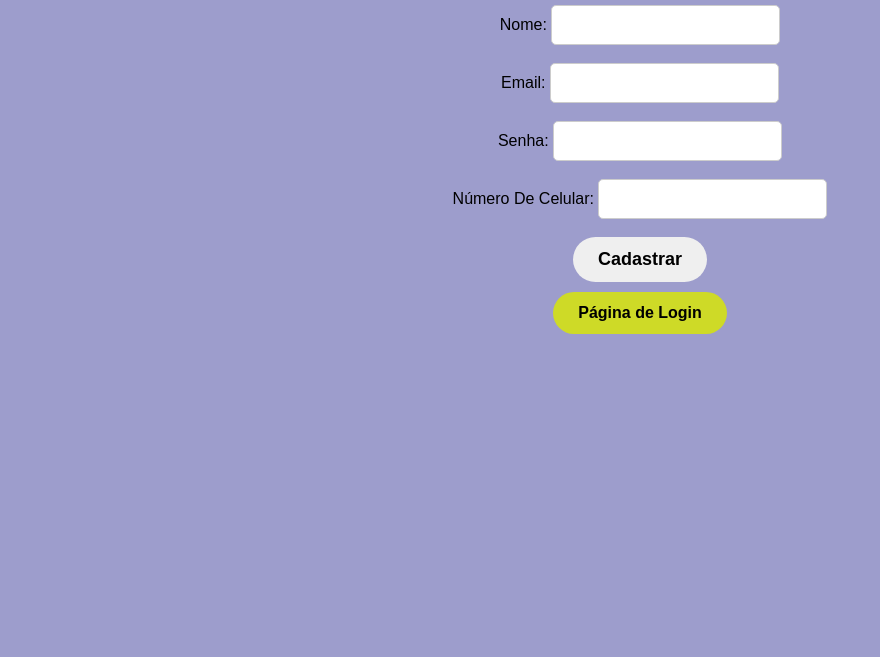
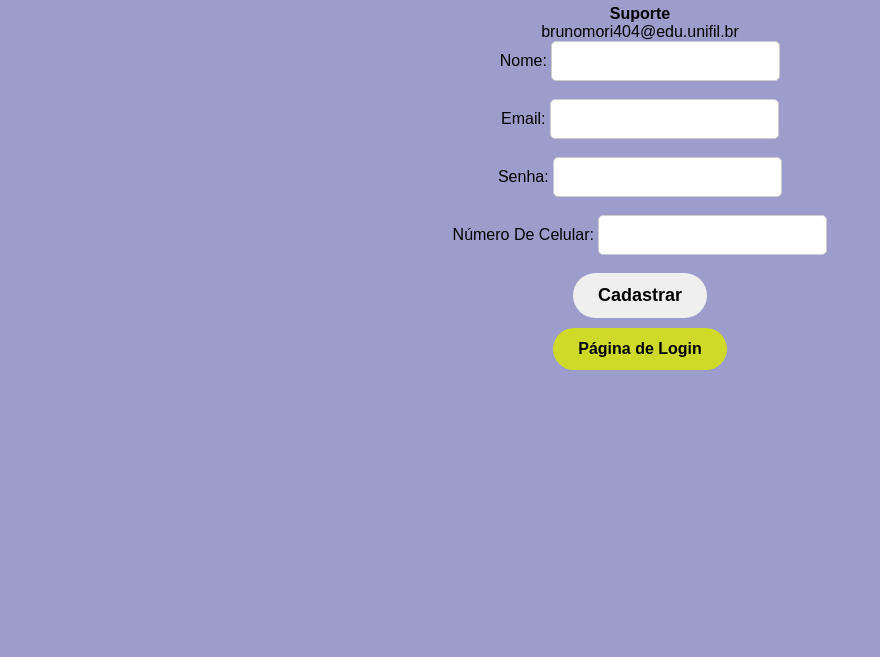
Before and after one commit to brunogabriel200/trocalivros, a website: page pages/cadastro.html in a window 1280 px wide. Shown: the part 143-800 px from the top of the page, without its empty margins (0-880 px from the left). Drawn offline with Linux system fonts and the light colour scheme.

Commit message:
Update T cadastro.html

```diff
--- a/pages/cadastro.html
+++ b/pages/cadastro.html
@@ -10,6 +10,10 @@
     <img src="../images/logo.png" alt="Logo Troca Livros" class="logo">
     <h1> Troca De livros</h1>
     <h2>Cadastro</h2>
+    <div class="suporte-info">
+  <strong>Suporte</strong><br>
+  brunomori404@edu.unifil.br
+</div>
     <form id="cadastroForm">
         <label for="name">Nome:</label>
         <input type="text" id="name" name="name" required><br><br>
```
